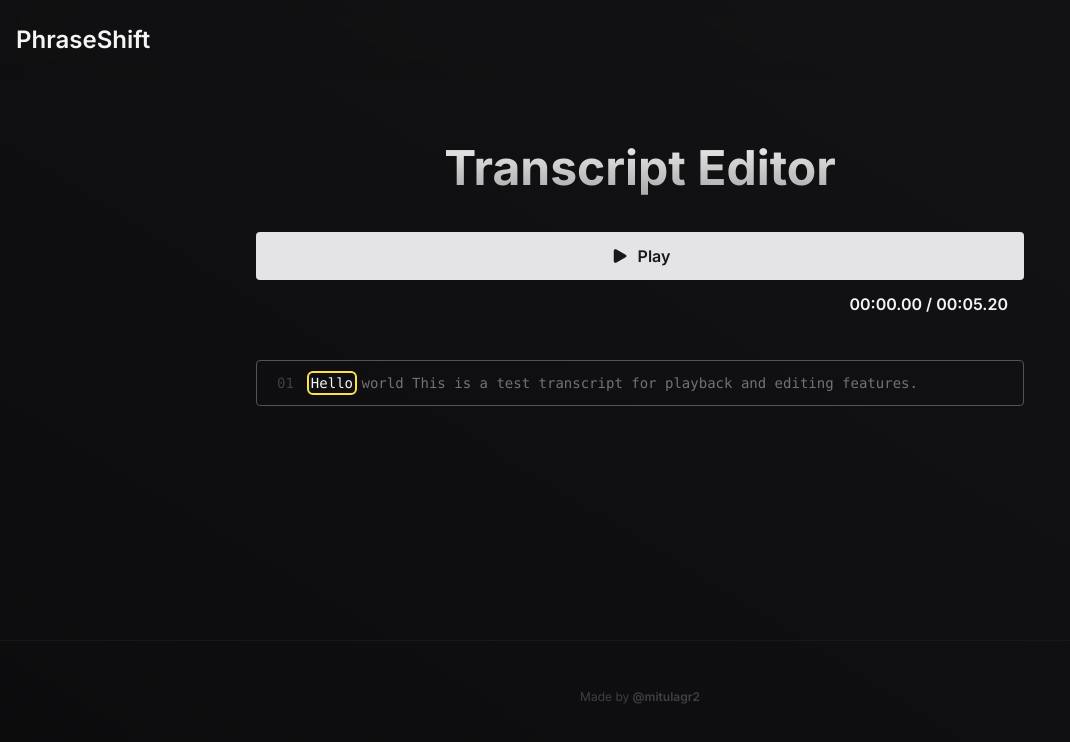
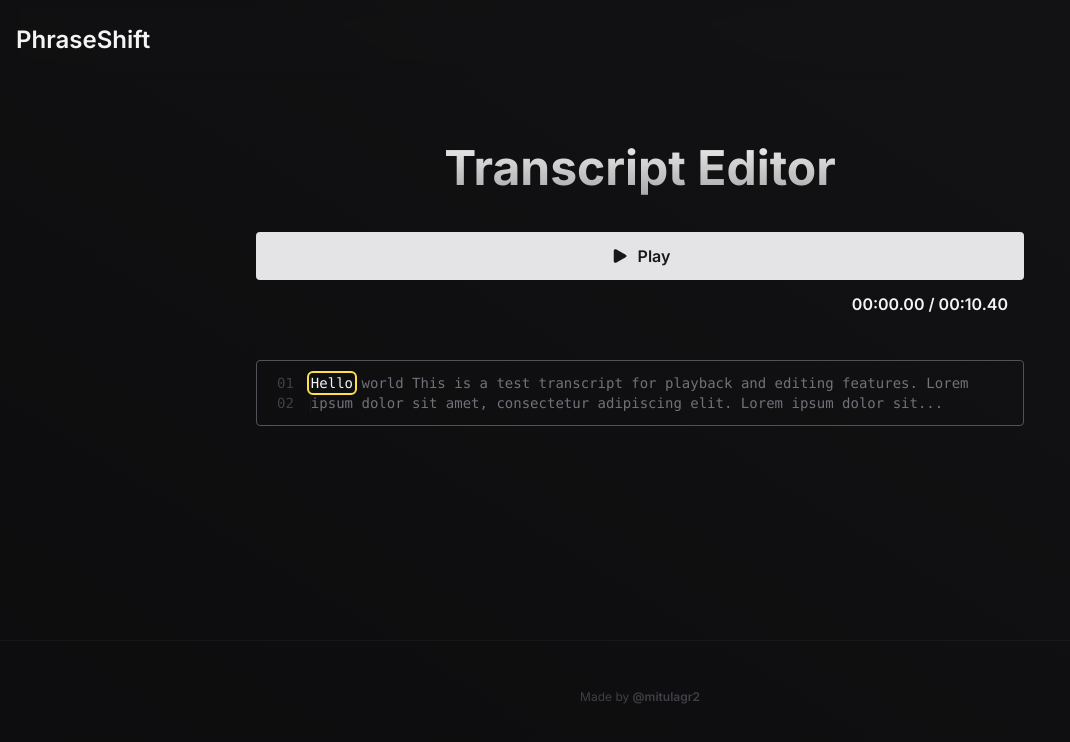
Before and after one commit to mitulagr2/phraseshift, a React (Create React App) app: page / in a window 1280 px wide. Shown: the top 742 px of the page, without its empty margins (0-1070 px from the left). Built offline with nearby package versions, Linux system fonts and the light colour scheme.

Commit message:
extend demo script

```diff
--- a/src/shared/constants.ts
+++ b/src/shared/constants.ts
@@ -14,4 +14,16 @@ export const initialTranscript: WordData[] = [
   { word: "editing", start_time: 3750, duration: 800 },
   { word: "features.", start_time: 4550, duration: 650 },
   // Additional words with their respective start times and duration
+  { word: "Lorem", start_time: 5200, duration: 500 },
+  { word: "ipsum", start_time: 5700, duration: 700 },
+  { word: "dolor", start_time: 6400, duration: 300 },
+  { word: "sit", start_time: 6700, duration: 200 },
+  { word: "amet,", start_time: 6900, duration: 100 },
+  { word: "consectetur", start_time: 7000, duration: 400 },
+  { word: "adipiscing", start_time: 7400, duration: 600 },
+  { word: "elit.", start_time: 8000, duration: 200 },
+  { word: "Lorem", start_time: 8200, duration: 500 },
+  { word: "ipsum", start_time: 8700, duration: 250 },
+  { word: "dolor", start_time: 8950, duration: 800 },
+  { word: "sit...", start_time: 9750, duration: 650 },
 ];
```
